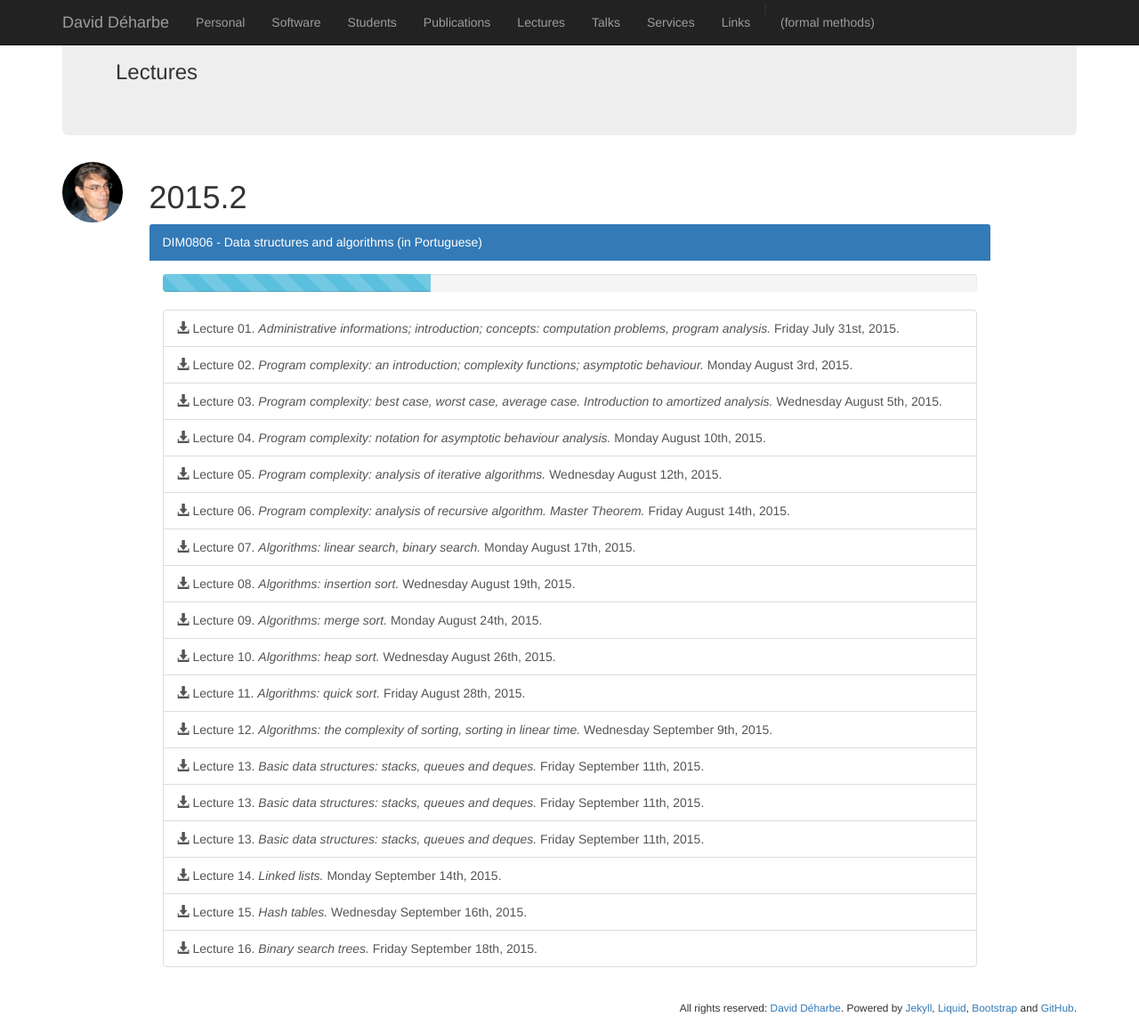
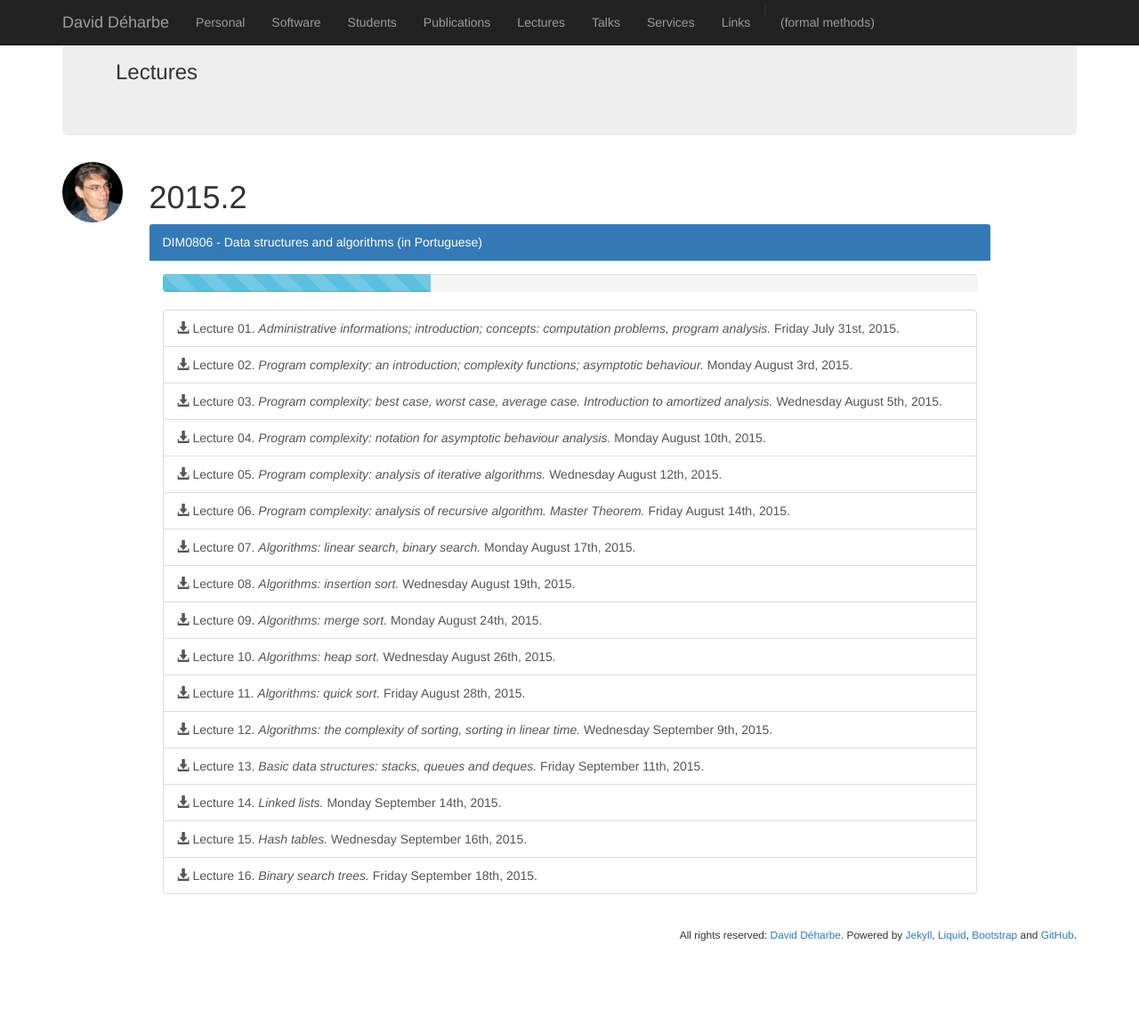
Before and after one commit to DavidDeharbe/DavidDeharbe.github.io, a Jekyll site: the page built from lectures.html, in a window 1280 px wide and 1152 px high. Shown: the whole window at 89% size. Built offline with Jekyll 4.4.1, drawn with Linux system fonts in a browser that asks for light colours; Markdown is read by kramdown in place of the engine named in the settings.

Commit message:
removed duplicate lines

```diff
--- a/lectures.html
+++ b/lectures.html
@@ -32,8 +32,6 @@ sitemap:
       <a href="{{ site.url }}/downloads/lectures/2015.2/dim0806/aula11.pdf" class="list-group-item"><span class="glyphicon glyphicon-download-alt"></span> Lecture 11. <i>Algorithms: quick sort.</i> Friday August 28th, 2015.</a>
       <a href="{{ site.url }}/downloads/lectures/2015.2/dim0806/aula12.pdf" class="list-group-item"><span class="glyphicon glyphicon-download-alt"></span> Lecture 12. <i>Algorithms: the complexity of sorting, sorting in linear time.</i> Wednesday September 9th, 2015.</a>
       <a href="{{ site.url }}/downloads/lectures/2015.2/dim0806/aula13.pdf" class="list-group-item"><span class="glyphicon glyphicon-download-alt"></span> Lecture 13. <i>Basic data structures: stacks, queues and deques.</i> Friday September 11th, 2015.</a>
-      <a href="{{ site.url }}/downloads/lectures/2015.2/dim0806/aula13.pdf" class="list-group-item"><span class="glyphicon glyphicon-download-alt"></span> Lecture 13. <i>Basic data structures: stacks, queues and deques.</i> Friday September 11th, 2015.</a>
-      <a href="{{ site.url }}/downloads/lectures/2015.2/dim0806/aula13.pdf" class="list-group-item"><span class="glyphicon glyphicon-download-alt"></span> Lecture 13. <i>Basic data structures: stacks, queues and deques.</i> Friday September 11th, 2015.</a>
       <a href="{{ site.url }}/downloads/lectures/2015.2/dim0806/aula14.pdf" class="list-group-item"><span class="glyphicon glyphicon-download-alt"></span> Lecture 14. <i>Linked lists.</i> Monday September 14th, 2015.</a>
       <a href="{{ site.url }}/downloads/lectures/2015.2/dim0806/aula15.pdf" class="list-group-item"><span class="glyphicon glyphicon-download-alt"></span> Lecture 15. <i>Hash tables.</i> Wednesday September 16th, 2015.</a>
       <a href="{{ site.url }}/downloads/lectures/2015.2/dim0806/aula16.pdf" class="list-group-item"><span class="glyphicon glyphicon-download-alt"></span> Lecture 16. <i>Binary search trees.</i> Friday September 18th, 2015.</a>
```
